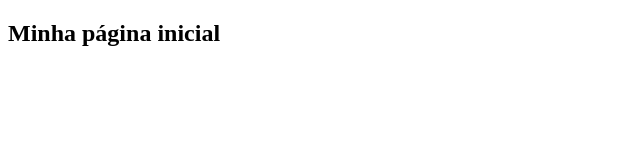
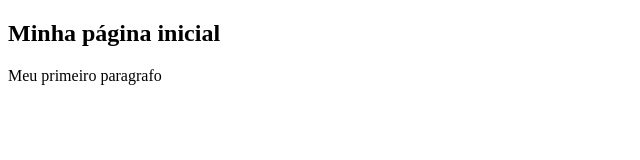
Before and after one commit to ag0nythecreator/projeto-curso-git, a plain HTML site: page index.html in a window 1280 px wide. Shown: the whole page, without its empty margins (0-640 px from the left). Drawn offline with Linux system fonts and the light colour scheme.

Commit message:
Foi adicionado um parágrafo ao arquivo

```diff
--- a/index.html
+++ b/index.html
@@ -6,5 +6,6 @@
 </head>
 <body>
     <h2>Minha página inicial</h2>
+    <p>Meu primeiro paragrafo</p>
 </body>
 </html>
```
